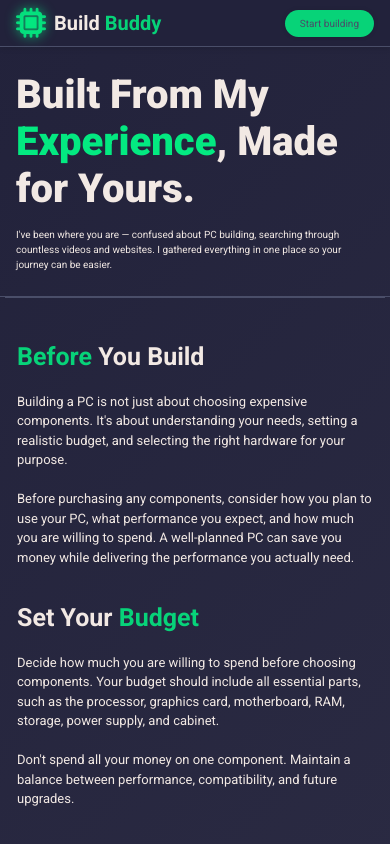
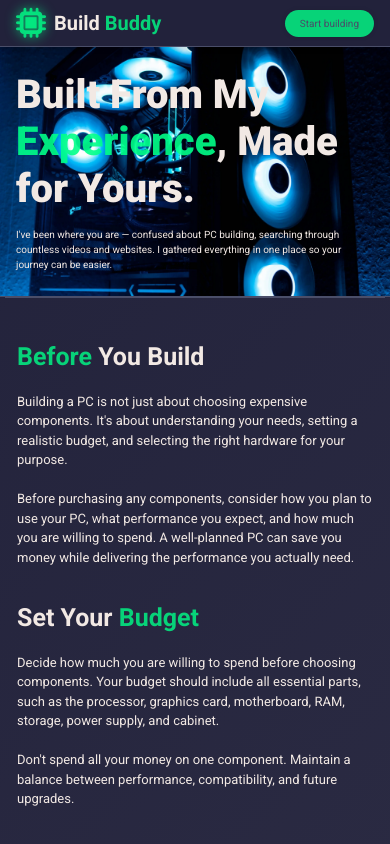
Before and after one commit to Challs69/PC-Build-Web, a plain HTML site: page index.html in a window 390 px wide. Shown: the top 844 px of the page. Drawn offline with Linux system fonts and the light colour scheme.

Commit message:
img done

```diff
--- a/homePageStyle.css
+++ b/homePageStyle.css
@@ -516,7 +516,7 @@ header{
 
     .hero-container{
         padding: 8px 0px;
-        background-image: url("imgs/christian-wiediger-KV2vFOYItcY-unsplash.jpg");
+        background-image: url("imgs/christian-wiediger-KV2vFOYItcY-unsplash.webp");
         background-size: cover;
         background-position: center;
         background-repeat: no-repeat;
```
